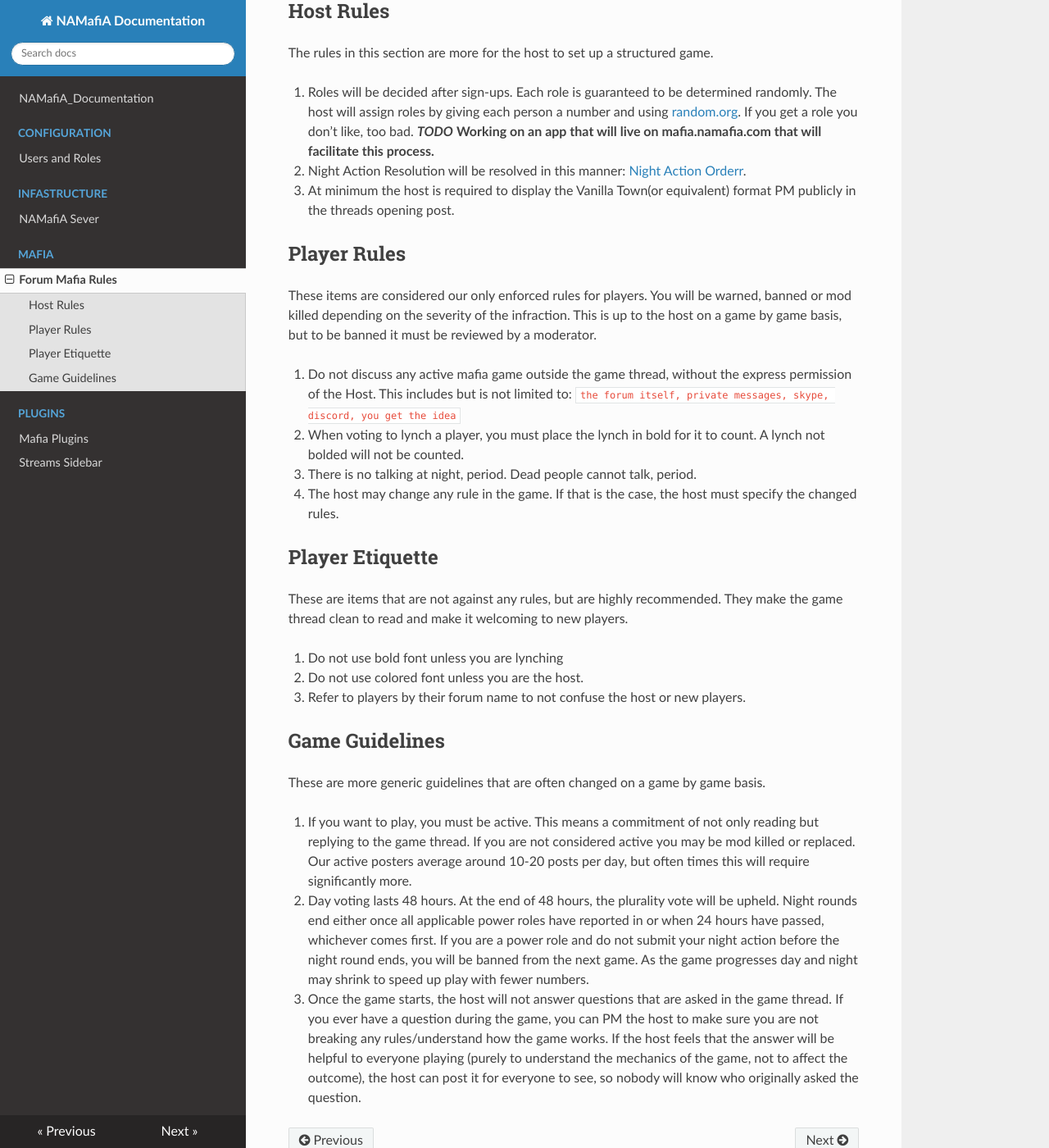
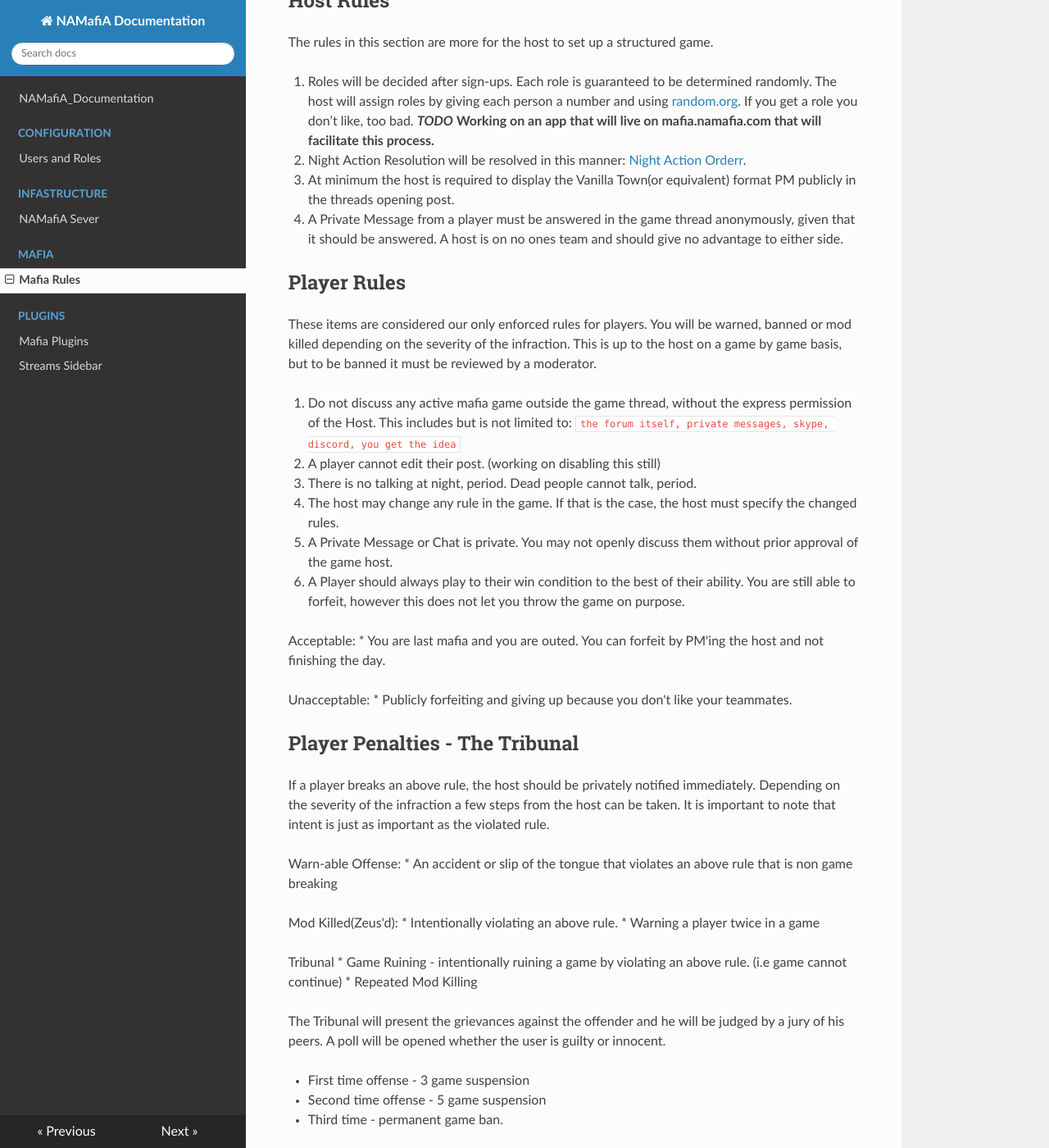
Before and after one commit to Roragok/NAMafiA-Documentation, an MkDocs documentation site: the page built from docs/Mafia/Mafia_Rules.md, in a window 1280 px wide and 1400 px high, scrolled down 307 px. Shown: the whole window at 82% size. Built offline with MkDocs 1.6.1, drawn with Linux system fonts in a browser that asks for light colours; nearby versions of some CDN libraries; some of the changed text lies outside the part shown.

Commit message:
add playing to win.  Add tribunal info.

```diff
--- a/docs/Mafia/Mafia_Rules.md
+++ b/docs/Mafia/Mafia_Rules.md
@@ -1,4 +1,4 @@
-# Forum Mafia Rules
+teammates# Forum Mafia Rules
 
 Hello there! Welcome to the world of Forum Mafia!
 
@@ -15,16 +15,48 @@ The rules in this section are more for the host to set up a structured game.
 
 3. At minimum the host is required to display the Vanilla Town(or equivalent) format PM publicly in the threads opening post.
 
+4. A Private Message from a player must be answered in the game thread anonymously, given that it should be answered.  A host is on no ones team and should give no advantage to either side.
+
 ## Player Rules
 These items are considered our only enforced rules for players.  You will be warned, banned or mod killed depending on the severity of the infraction. This is up to the host on a game by game basis, but to be banned it must be reviewed by a moderator.
 
 1. Do not discuss any active mafia game outside the game thread, without the express permission of the Host. This includes but is not limited to: `the forum itself, private messages, skype, discord, you get the idea`
 
-2. When voting to lynch a player, you must place the lynch in bold for it to count.  A lynch not bolded will not be counted.
+2. A player cannot edit their post. (working on disabling this still)
 
 3. There is no talking at night, period. Dead people cannot talk, period.
 
 4. The host may change any rule in the game.  If that is the case, the host must specify the changed rules.
+
+5. A Private Message or Chat is private.  You may not openly discuss them without prior approval of the game host.
+
+6. A Player should always play to their win condition to the best of their ability.  You are still able to forfeit, however this does not let you throw the game on purpose.
+
+  Acceptable:
+  * You are last mafia and you are outed.  You can forfeit by PM'ing the host and not finishing the day.
+
+  Unacceptable:
+  * Publicly forfeiting and giving up because you don't like your teammates.
+
+## Player Penalties - The Tribunal
+If a player breaks an above rule, the host should be privately notified immediately.  Depending on the severity of the infraction a few steps from the host can be taken.  It is important to note that intent is just as important as the violated rule.
+
+Warn-able Offense:
+* An accident or slip of the tongue that violates an above rule that is non game breaking
+
+Mod Killed(Zeus'd):
+* Intentionally violating an above rule.
+* Warning a player twice in a game
+
+Tribunal
+* Game Ruining - intentionally ruining a game by violating an above rule. (i.e game cannot continue)
+* Repeated Mod Killing
+
+The Tribunal will present the grievances against the offender and he will be judged by a jury of his peers.  A poll will be opened whether the user is guilty or innocent.
+
+- First time offense - 3 game suspension
+- Second time offense - 5 game suspension
+- Third time - permanent game ban.
 
 
 ## Player Etiquette
```
